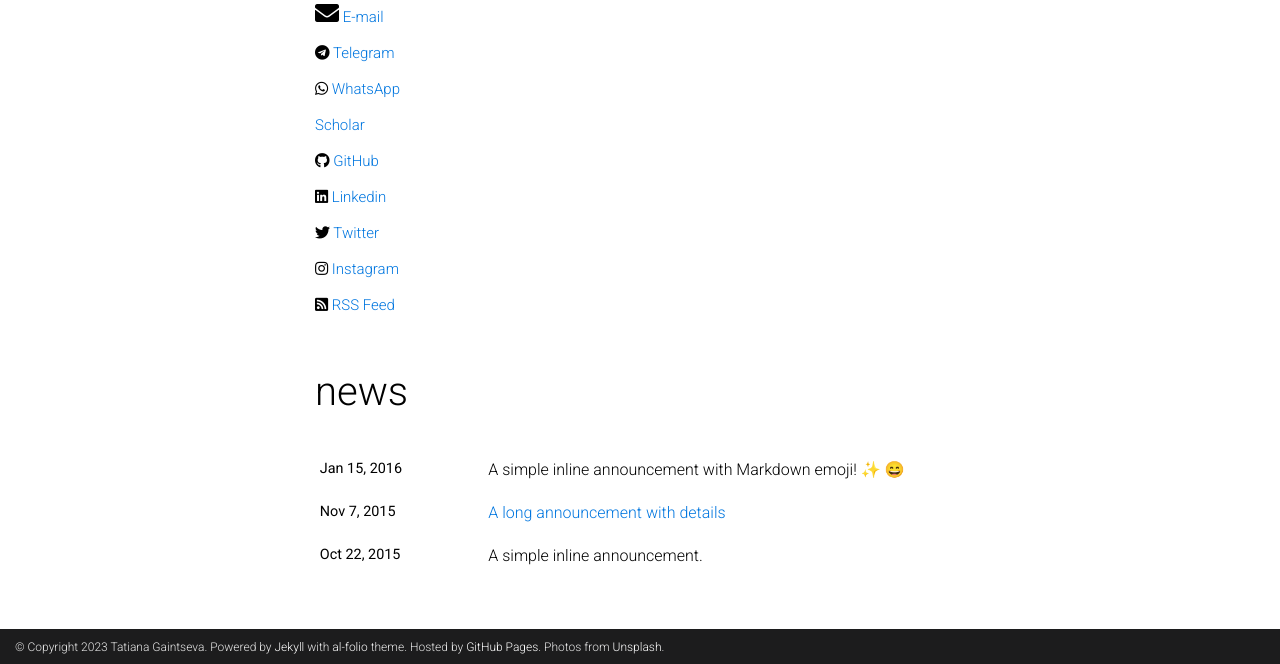
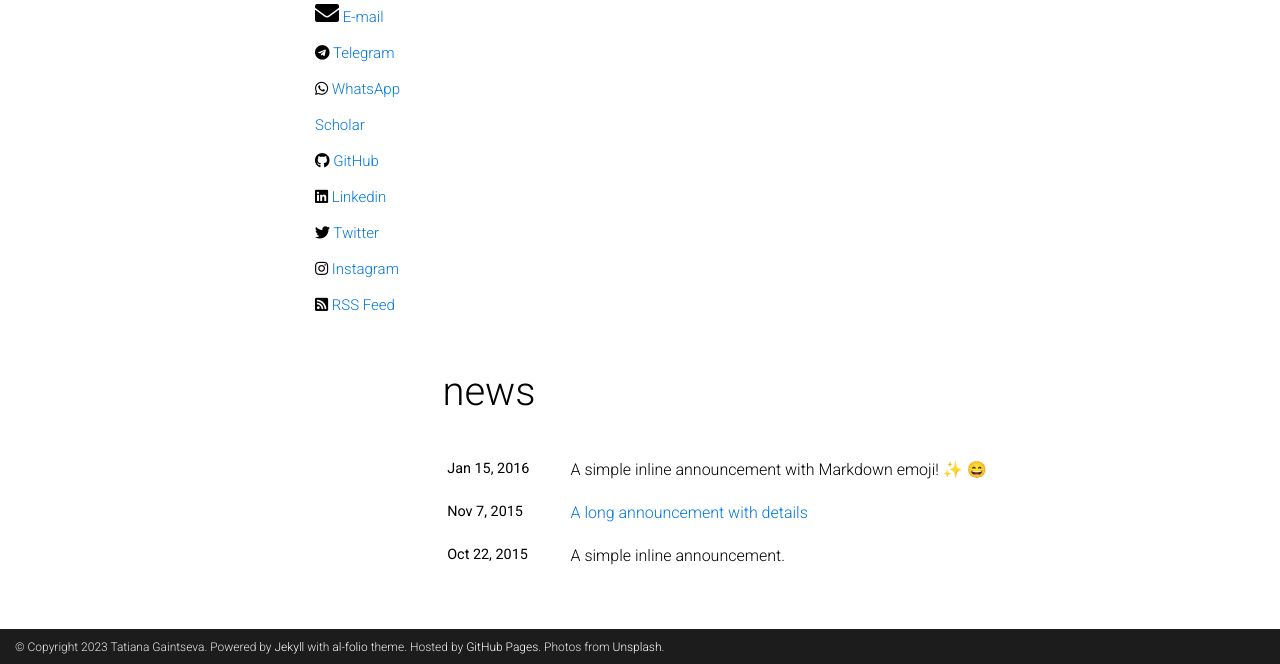
Before and after one commit to Atmyre/atmyre.github.io, a Jekyll site: the page built from news.html, in a window 1280 px wide and 1041 px high. Shown: the part 377-1041 px from the top of the window. Built offline with Jekyll 4.4.1, drawn with Linux system fonts in a browser that asks for light colours; emoji names are drawn with the system emoji font; comment, search, counter and statistics services are not loaded; a style sheet for code colours, icons or effects is not loaded.

Commit message:
Update default.html

```diff
--- a/_layouts/default.html
+++ b/_layouts/default.html
@@ -22,7 +22,7 @@
     {%- include sidenav.html %}
 
     <!-- Content -->
-    <div class="container mt-5">
+    <div class="container mt-5" style="width:74%">
       {{ content }}
     </div>
 
```
